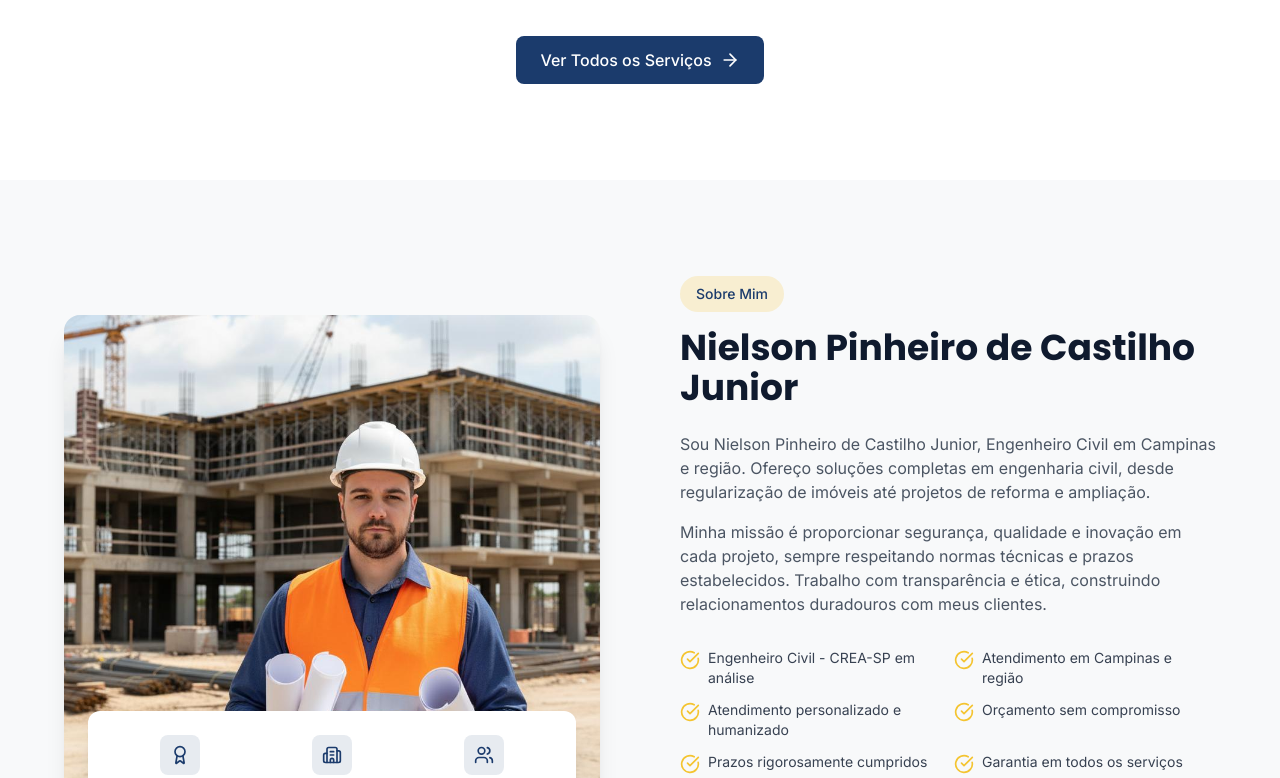
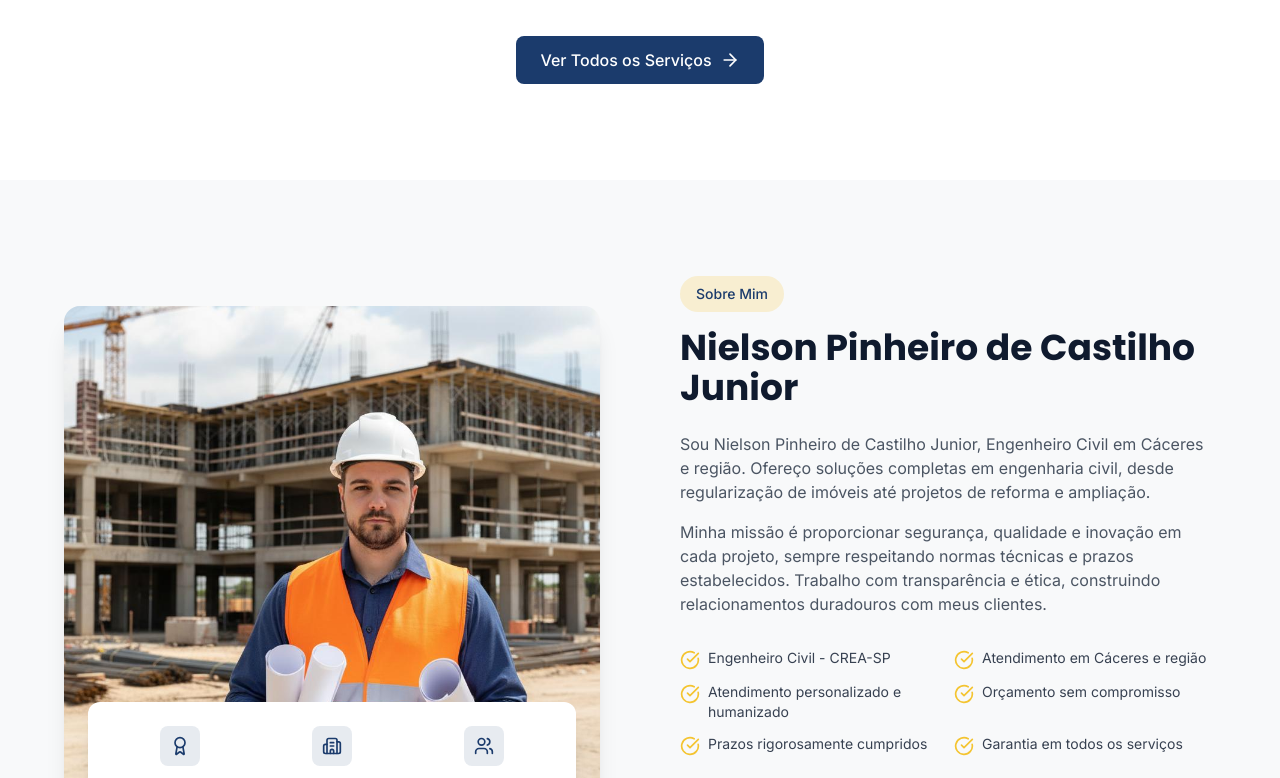
Before and after one commit to nielsonjunior/site-pessoal, a React (Vite) app: page / in a window 1280 px wide. Shown: the part 2000-2778 px from the top of the page. Built offline with nearby package versions, Linux system fonts and the light colour scheme.

Commit message:
Update location references in About section

```diff
--- a/src/components/sections/About.tsx
+++ b/src/components/sections/About.tsx
@@ -39,8 +39,8 @@ const stats = [
 ];
 
 const differentials = [
-  'Engenheiro Civil - CREA-SP em análise',
-  'Atendimento em Campinas e região',
+  'Engenheiro Civil - CREA-SP',
+  'Atendimento em Cáceres e região',
   'Atendimento personalizado e humanizado',
   'Orçamento sem compromisso',
   'Prazos rigorosamente cumpridos',
@@ -115,7 +115,7 @@ export function About() {
 
             <div className="space-y-4 text-gray-600 mb-8">
               <p>
-                Sou Nielson Pinheiro de Castilho Junior, Engenheiro Civil em Campinas e região.
+                Sou Nielson Pinheiro de Castilho Junior, Engenheiro Civil em Cáceres e região.
                 Ofereço soluções completas em engenharia civil, desde regularização de imóveis
                 até projetos de reforma e ampliação.
               </p>
```
